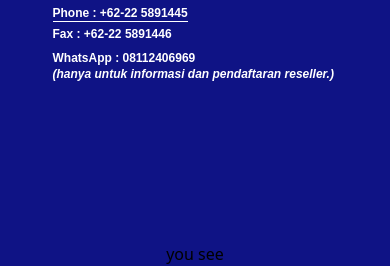
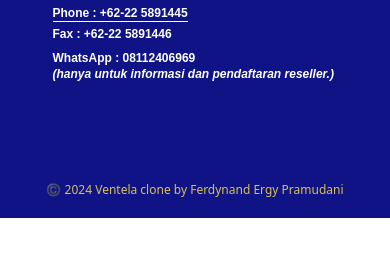
Before and after one commit to ferdynandergypramudanii/ventela-clone, a website: page index.html in a window 390 px wide. Shown: the part 5923-6189 px from the top of the page. After the commit the page ends 6141 px from the top, so only its background shows below. Drawn offline with nearby package versions, Linux system fonts and the light colour scheme.

Commit message:
add copyright for clone and responsive

```diff
--- a/index.html
+++ b/index.html
@@ -652,8 +652,10 @@
                     </div>
                 </div>
 
-                <div class="mt-40">
-                    <h2>you see</h2>
+                <!-- copyright -->
+                <div class="lg:w-[82%] mt-20 py-5 lg:py-7">
+                    <p class="text-xs lg:text-sm text-yellow-300 opacity-85">©️ 2024 Ventela clone by Ferdynand Ergy
+                        Pramudani</p>
                 </div>
             </div>
         </div>
```
Also changed, not shown: src/output.css.
